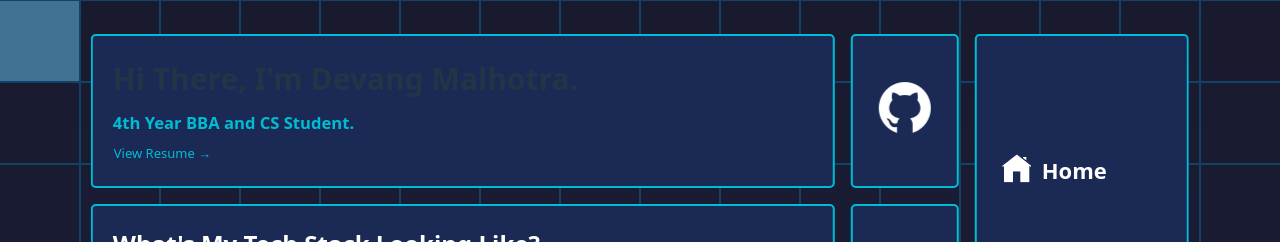
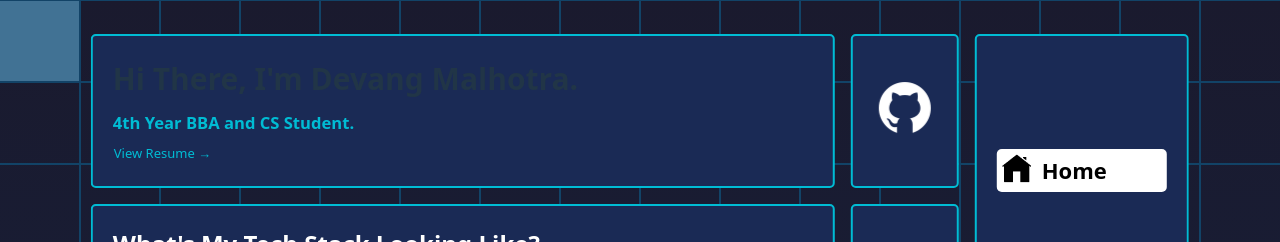
Before and after one commit to devangmalhotra/portfolio-website, a React (Vite) app: page / in a window 1280 px wide. Shown: the top 242 px of the page. Built offline with nearby package versions, Linux system fonts and the light colour scheme.

Commit message:
updated files

```diff
--- a/src/Components/MainContentContainer/MainContentContainer.css
+++ b/src/Components/MainContentContainer/MainContentContainer.css
@@ -12,6 +12,11 @@
 
 .page {
     display: grid;
-    gap: 1rem
+    gap: 1rem;
+    transition: 0.3s cubic-bezier(0.7, 0, 0.2, 1);
 
 }
+
+.inactive-page {
+    visibility: hidden;
+}
--- a/src/Components/MainContentContainer/MainContentContainer.jsx
+++ b/src/Components/MainContentContainer/MainContentContainer.jsx
@@ -12,13 +12,15 @@ function MainContentContainer() {
     const [activeSection, setActiveSection] = useState('home');
 
     const handleSectionClick = (section) => {
-        console.log(section);
+        setActiveSection(section);
+
+        console.log("Section changed to:", section);
     }
 
   return (
     <div id='main-content-container'>
-        <NavBar />
-        <div id='home-page' className='page'>
+        <NavBar handleSectionClick={handleSectionClick} activeSection={activeSection}/>
+        <div id='home-page' className={activeSection == 'home' ? 'page' : 'page inactive-page'}>
             <HelloCard />
             <TechStackCard />
             <LocationCard />
--- a/src/Components/NavBar/NavBar.css
+++ b/src/Components/NavBar/NavBar.css
@@ -54,3 +54,9 @@
     color: white;
     margin: 0 10px 0 0;
 }
+
+.navbar-active {
+    filter: invert(100%);
+    background-color: black;
+    border-radius: 5px;
+}
--- a/src/Components/NavBar/NavBar.jsx
+++ b/src/Components/NavBar/NavBar.jsx
@@ -4,7 +4,6 @@ import homeIcon from '../../assets/NavBarIcons/icons8-home-50.png'
 import experienceIcon from '../../assets/NavBarIcons/icons8-briefcase-64.png'
 import projectsIcon from '../../assets/NavBarIcons/icons8-projects-50.png'
 import contactIcon from '../../assets/NavBarIcons/icons8-contact-50.png'
-import { useState } from 'react';
 
 function NavBar(props) {
 
@@ -12,10 +11,10 @@ function NavBar(props) {
     <div id='navbar-card-container'>
         <nav className='navbar'>
             <ul className='navbar-links'>
-                <li ><img className='navbar-link-icon' src={homeIcon} alt="" />Home</li>
-                <li><img className='navbar-link-icon' src={experienceIcon} alt="" />Experience</li>
-                <li><img className='navbar-link-icon' src={projectsIcon} alt="" />Projects</li>
-                <li><img className='navbar-link-icon' src={contactIcon} alt="" />Contact</li>
+                <li onClick={props.handleSectionClick.bind(this, 'home')} className={props.activeSection == 'home' ? 'navbar-active' : ''}><img className='navbar-link-icon' src={homeIcon} alt="" />Home</li>
+                <li onClick={props.handleSectionClick.bind(this, 'experience')} className={props.activeSection == 'experience' ? 'navbar-active' : ''}><img className='navbar-link-icon' src={experienceIcon} alt="" />Experience</li>
+                <li onClick={props.handleSectionClick.bind(this, 'projects')} className={props.activeSection == 'projects' ? 'navbar-active' : ''}><img className='navbar-link-icon' src={projectsIcon} alt="" />Projects</li>
+                <li onClick={props.handleSectionClick.bind(this, 'contact')} className={props.activeSection == 'contact' ? 'navbar-active' : ''}><img className='navbar-link-icon' src={contactIcon} alt="" />Contact</li>
             </ul>
         </nav>
     </div>
```
